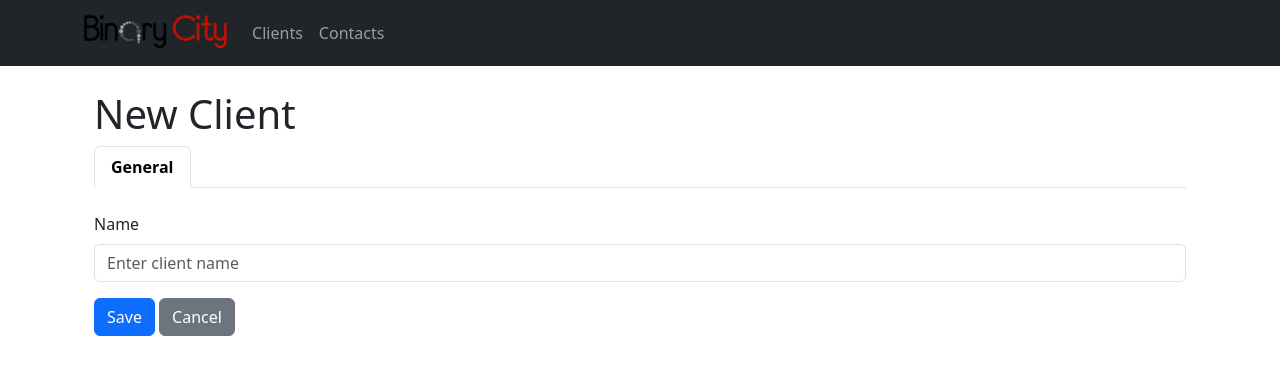
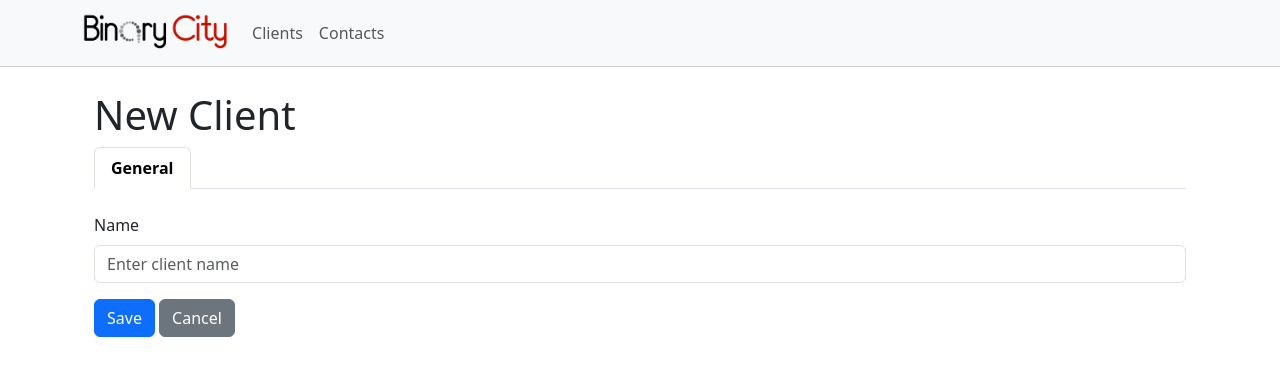
Before and after one commit to lothartj/BinaryCityClientManagement, a Django app: page /clients/create/ in a window 1280 px wide. Shown: the top 376 px of the page. Run offline with Django 4.2, Linux system fonts and the light colour scheme.

Commit message:
navbar light theme

```diff
--- a/binarycity/templates/base.html
+++ b/binarycity/templates/base.html
@@ -24,10 +24,15 @@
             height: 40px;
             width: auto;
         }
+        .bg-light {
+            --bs-bg-opacity: 1;
+            background-color: rgba(var(--bs-light-rgb), var(--bs-bg-opacity)) !important;
+            border-bottom: 1px solid #cbcbcb;
+        }
     </style>
 </head>
 <body>
-    <nav class="navbar navbar-expand-lg navbar-dark bg-dark">
+    <nav class="navbar navbar-expand-lg navbar-light bg-light">
         <div class="container">
             <a class="navbar-brand" href="/">
                 <img src="{% static 'binarycity/images/logo.png' %}" alt="Binary City Logo">
```
